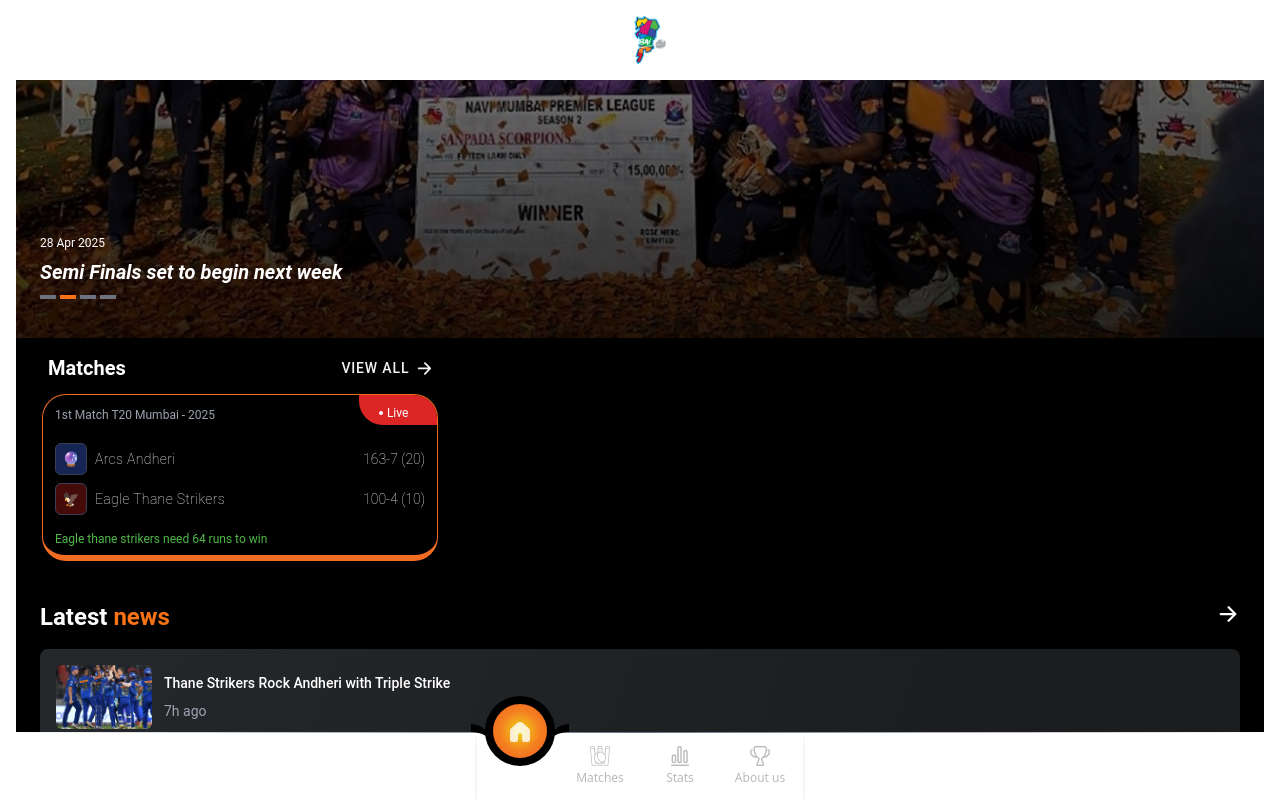
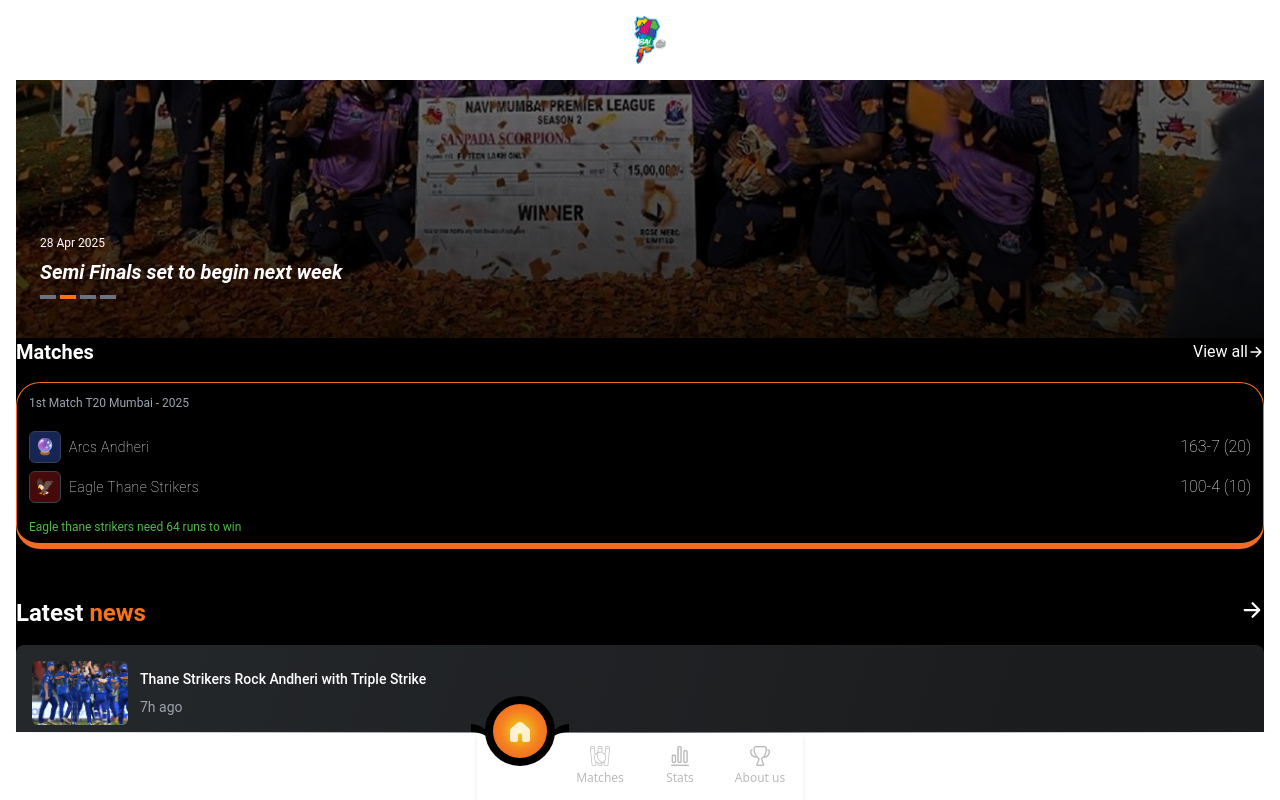
Before and after one commit to ken42-tech/MCA-App, a React (Vite) app: page /home in a window 1280 px wide. Built offline with nearby package versions, Linux system fonts and the light colour scheme.

Commit message:
margin fixed

```diff
--- a/src/pages/Home/Components/Matches.tsx
+++ b/src/pages/Home/Components/Matches.tsx
@@ -39,28 +39,23 @@
   };
 
   return (
-    <div className="bg-brown-400 text-white p-4 py-2 w-full max-w-md">
+    <div className="bg-brown-400 text-white  w-full mb-12">
       {/* Single parent div containing both the header and cards */}
       <div className="w-full">
         {/* Header section */}
-        <div className="flex w-full justify-between items-center mb-0">
-          <h2 className="text-xl pl-4 font-bold">{matchesData.title}</h2>
+        <div className="flex w-full justify-between items-center mb-4">
+          <h2 className="text-xl  font-bold">{matchesData.title}</h2>
           {matchesData.viewAll && (
-            <IonButton
-              fill="clear"
-              color="light"
-              size="default"
-              className="flex items-center p-0 h-auto"
-            >
+            <button className="flex items-center p-0 h-auto">
               View all
               <IonIcon icon={arrowForward} slot="end" />
-            </IonButton>
+            </button>
           )}
         </div>
 
         {/* Cards section */}
         {matchesData.matches.map((match) => (
-          <IonCard
+          <div
             key={match.id}
             className="bg-black border-b-[6px] border-[#F26C21] border-x-[1px] border-t-[1px] text-white rounded-3xl overflow-hidden mb-2 mt-1"
           >
@@ -102,7 +97,7 @@
             <div className="py-2 px-3 text-[#50B848] text-xs bg-opacity-50">
               {match.status}
             </div>
-          </IonCard>
+          </div>
         ))}
       </div>
     </div>
--- a/src/pages/Home/Components/News.tsx
+++ b/src/pages/Home/Components/News.tsx
@@ -61,7 +61,7 @@
   ];
 
   return (
-    <div className="bg-black p-6">
+    <div className="bg-black ">
       <div className="flex justify-between items-center mb-4">
         <h2 className="text-white text-2xl font-bold">
           Latest <span className="text-orange-500">news</span>
--- a/src/pages/Home/Components/Videos.tsx
+++ b/src/pages/Home/Components/Videos.tsx
@@ -62,7 +62,7 @@
   };
 
   return (
-    <div className="bg-[linear-gradient(0deg,_#E35C16_-91.13%,_#000000_49.75%)] border p-6 pb-10">
+    <div className="bg-[linear-gradient(0deg,_#E35C16_-91.13%,_#000000_49.75%)]  mt-12 pb-10">
       <div className="flex justify-between items-center mb-4">
         <h2 className="text-white text-2xl font-bold">
           Latest <span className="text-orange-500">videos</span>
```
